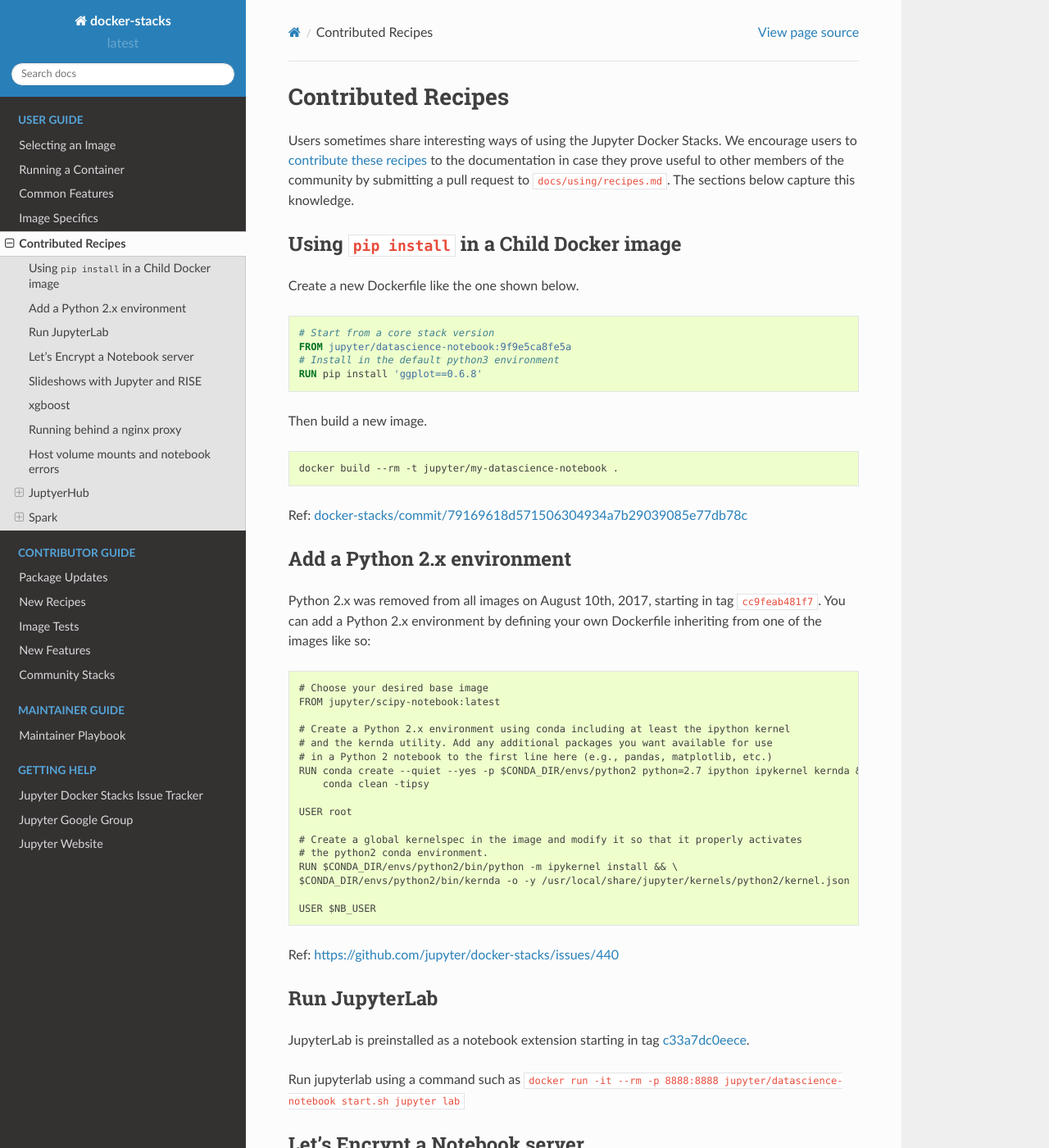
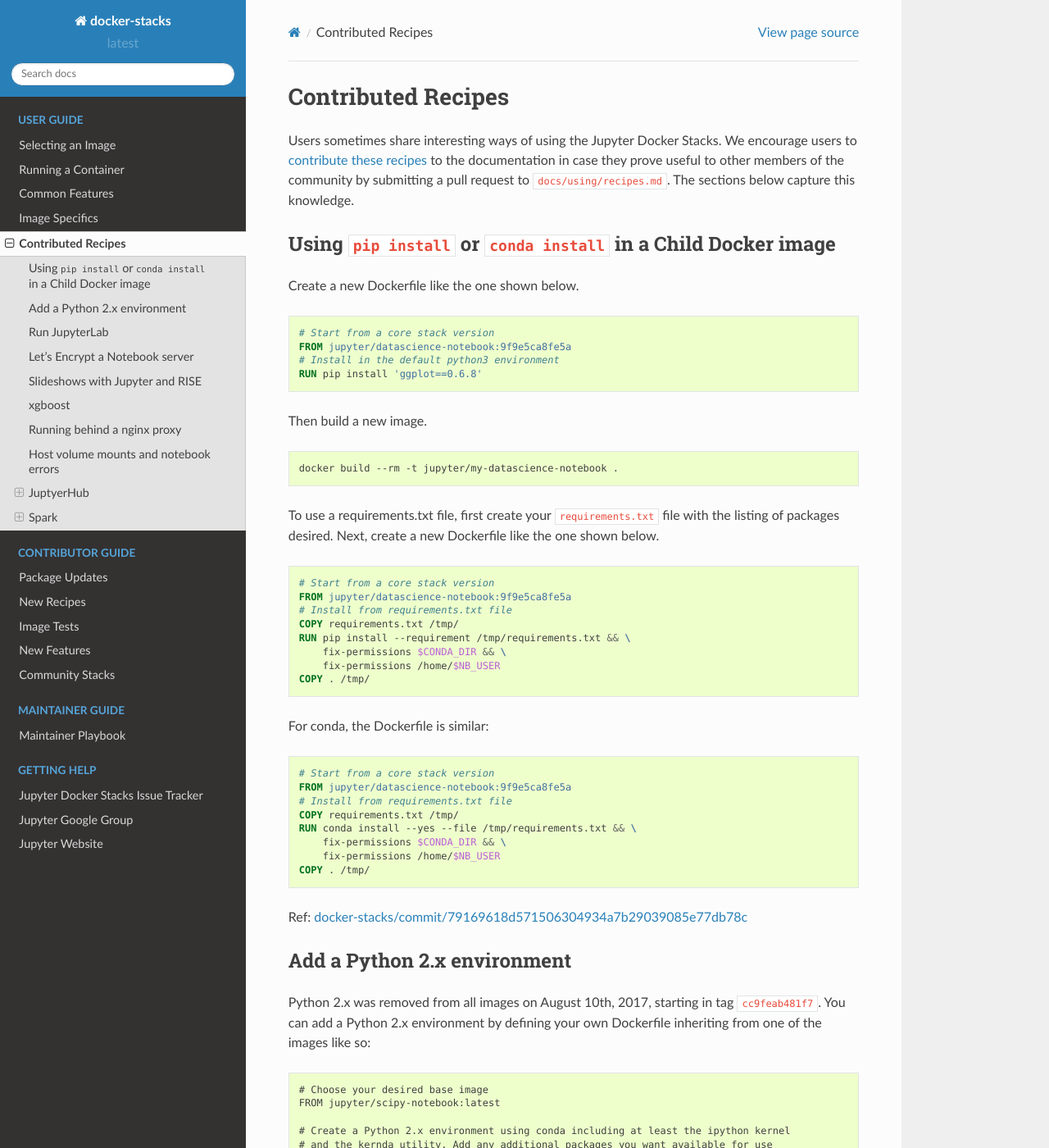
Before and after one commit to jupyter/docker-stacks, a Sphinx documentation site: the page built from docs/using/recipes.md, in a window 1280 px wide and 1400 px high. Shown: the whole window at 82% size. Built offline with Sphinx 7.4.7 and the Read the Docs theme 2.0.0, drawn with Linux system fonts in a browser that asks for light colours.

Commit message:
Updated recipe for pip and added conda example.
Updated the recipe for pip to include requirements.txt file.
Also included example for using conda to install packages.

````diff
--- a/docs/using/recipes.md
+++ b/docs/using/recipes.md
@@ -2,7 +2,7 @@
 
 Users sometimes share interesting ways of using the Jupyter Docker Stacks. We encourage users to [contribute these recipes](../contributing/recipes.html) to the documentation in case they prove useful to other members of the community by submitting a pull request to `docs/using/recipes.md`. The sections below capture this knowledge.
 
-## Using `pip install` in a Child Docker image
+## Using `pip install` or `conda install` in a Child Docker image
 
 Create a new Dockerfile like the one shown below.
 
@@ -17,6 +17,33 @@
 
 ```bash
 docker build --rm -t jupyter/my-datascience-notebook .
+```
+
+To use a requirements.txt file, first create your `requirements.txt` file
+with the listing of packages desired.  Next, create a new Dockerfile like the one shown below.
+
+```dockerfile
+# Start from a core stack version
+FROM jupyter/datascience-notebook:9f9e5ca8fe5a
+# Install from requirements.txt file
+COPY requirements.txt /tmp/
+RUN pip install --requirement /tmp/requirements.txt && \
+    fix-permissions $CONDA_DIR && \
+    fix-permissions /home/$NB_USER
+COPY . /tmp/
+```
+
+For conda, the Dockerfile is similar:
+
+```dockerfile
+# Start from a core stack version
+FROM jupyter/datascience-notebook:9f9e5ca8fe5a
+# Install from requirements.txt file
+COPY requirements.txt /tmp/
+RUN conda install --yes --file /tmp/requirements.txt && \
+    fix-permissions $CONDA_DIR && \
+    fix-permissions /home/$NB_USER
+COPY . /tmp/
 ```
 
 Ref: [docker-stacks/commit/79169618d571506304934a7b29039085e77db78c](https://github.com/jupyter/docker-stacks/commit/79169618d571506304934a7b29039085e77db78c#commitcomment-15960081)
````
